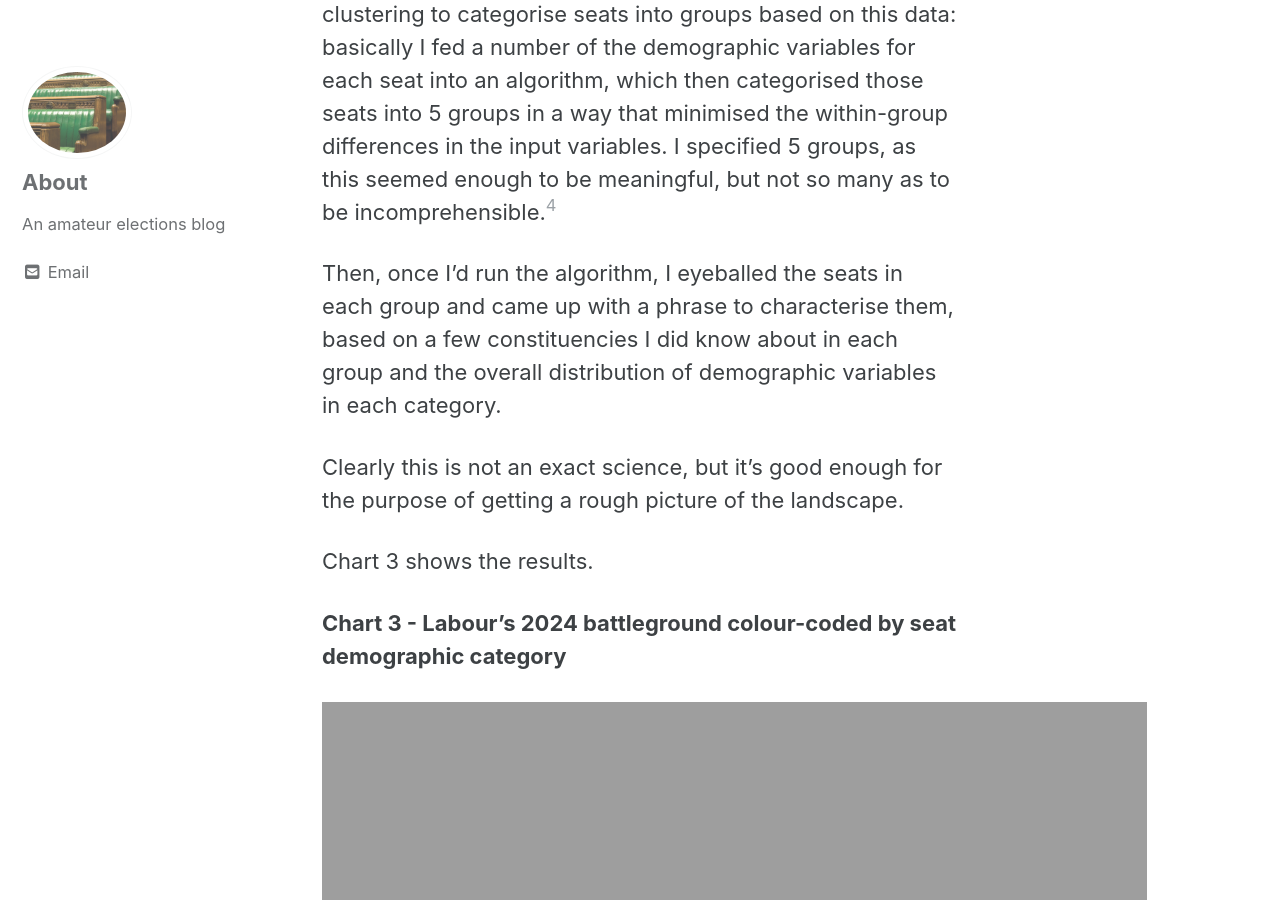
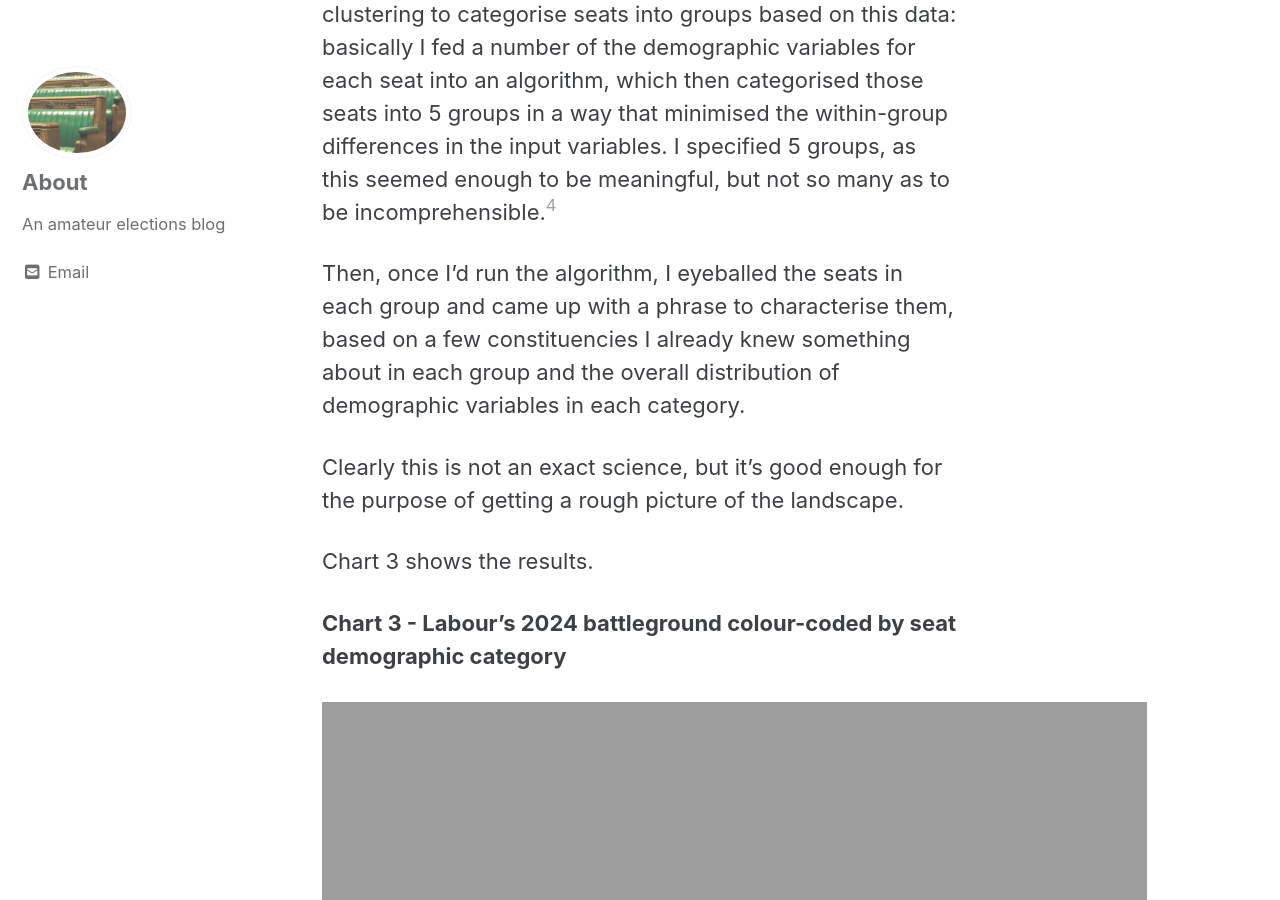
Before and after one commit to sixhundredandfifty/blog, a Jekyll site: the page built from _posts/2020-05-28-labourbattleground1.md, in a window 1280 px wide and 900 px high, scrolled down 4146 px. Built offline with Jekyll 4.4.1, drawn with Linux system fonts in a browser that asks for light colours; cached includes are drawn as plain includes; nearby versions of some CDN libraries.

Commit message:
Update 2020-05-28-labourbattleground1.md

```diff
--- a/_posts/2020-05-28-labourbattleground1.md
+++ b/_posts/2020-05-28-labourbattleground1.md
@@ -41,7 +41,7 @@ First, I downloaded constituency-level data on voter demographics, which the Bri
 
 Second, I used a machine-learning technique called KMeans clustering to categorise seats into groups based on this data: basically I fed a number of the demographic variables for each seat into an algorithm, which then categorised those seats into 5 groups in a way that minimised the within-group differences in the input variables. I specified 5 groups, as this seemed enough to be meaningful, but not so many as to be incomprehensible.[^4]
 
-Then, once I'd run the algorithm, I eyeballed the seats in each group and came up with a phrase to characterise them, based on a few constituencies I did know about in each group and the overall distribution of demographic variables in each category.
+Then, once I'd run the algorithm, I eyeballed the seats in each group and came up with a phrase to characterise them, based on a few constituencies I already knew something about in each group and the overall distribution of demographic variables in each category.
 
 Clearly this is not an exact science, but it's good enough for the purpose of getting a rough picture of the landscape.
 
```
